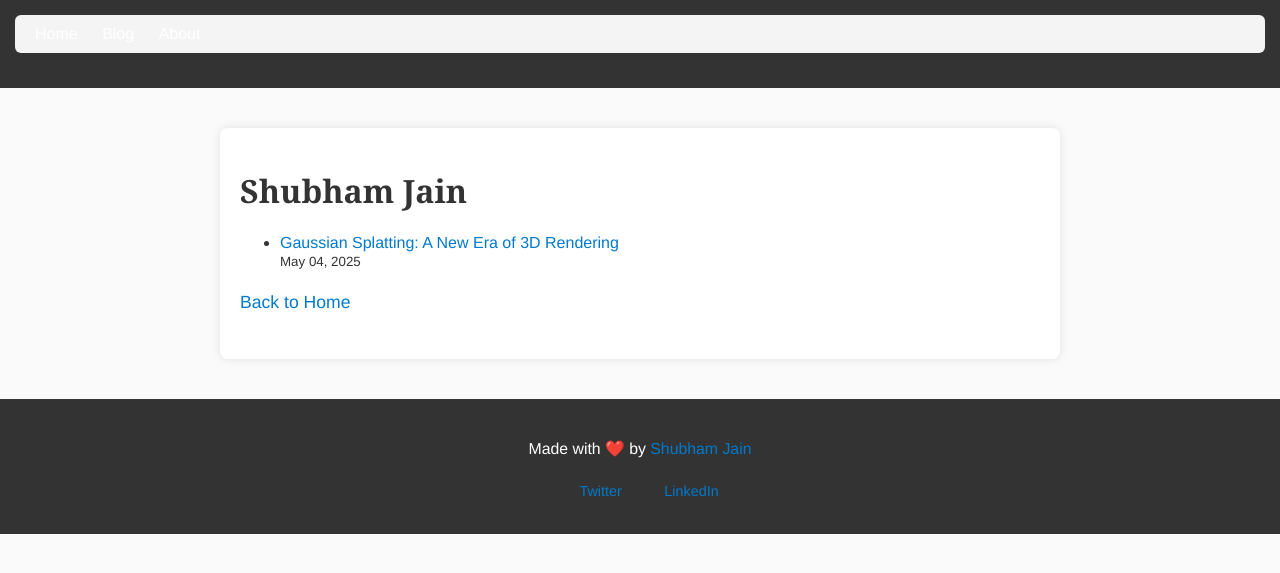
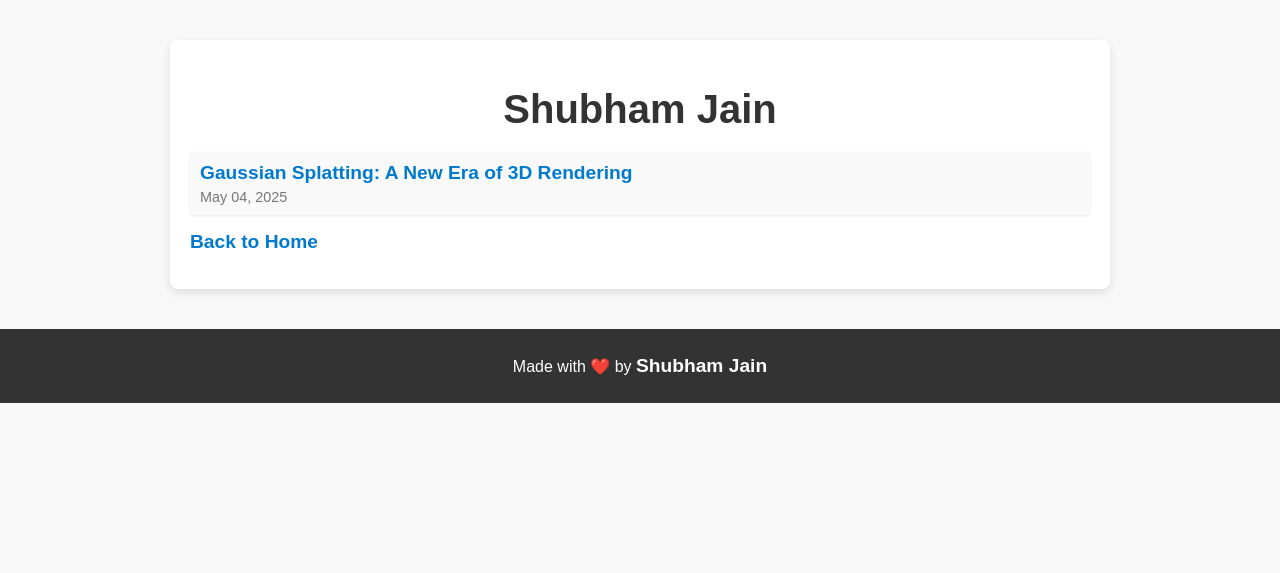
Before and after one commit to shubhamJain1203/shubham-jain.github.io, a Jekyll site: the page built from index.md, in a window 1280 px wide. Shown: the top 573 px of the page. Built offline with Jekyll 4.4.1, drawn with Linux system fonts in a browser that asks for light colours.

Commit message:
better layout design

```diff
--- a/_layouts/default.html
+++ b/_layouts/default.html
@@ -7,101 +7,91 @@ title: "Blogs"
 <html lang="en">
   <head>
     <meta charset="UTF-8">
-  <meta name="viewport" content="width=device-width, initial-scale=1.0">
-  <meta name="description" content="{{ site.description }}">
-  <title>{{ page.title }} - {{ site.title }}</title>
+    <title>{{ page.title }}</title>
 
-  <!-- Stylesheets -->
-  <link rel="stylesheet" href="https://cdnjs.cloudflare.com/ajax/libs/font-awesome/5.15.3/css/all.min.css">
+    <!-- MathJax script for LaTeX rendering -->
+    <script src="https://polyfill.io/v3/polyfill.min.js?features=es6"></script>
+    <script id="MathJax-script" async
+      src="https://cdn.jsdelivr.net/npm/mathjax@3/es5/tex-mml-chtml.js">
+    </script>
+
     <style>
-    /* General body and page styles */
+      /* General styles for the page */
       body {
-      font-family: 'Helvetica Neue', Arial, sans-serif;
-      background-color: #fafafa;  /* soft light gray background */
-      color: #333;  /* dark text for contrast */
+        font-family: Arial, sans-serif;
+        background-color: #f8f8f8;
+        color: #333;
         margin: 0;
         padding: 0;
       }
 
-    h1, h2, h3 {
-      color: #333;
-      font-family: 'Georgia', serif;  /* elegant serif font for headings */
+      /* Main content styles */
+      main {
+        max-width: 900px;
+        margin: 40px auto;
+        padding: 20px;
+        background-color: #fff;
+        border-radius: 8px;
+        box-shadow: 0 4px 8px rgba(0, 0, 0, 0.1);
       }
 
-    p {
-      font-size: 1.1em;
-      line-height: 1.8;
+      /* Header styles */
+      h1 {
+        font-size: 2.5rem;
+        color: #333;
+        text-align: center;
         margin-bottom: 20px;
       }
 
-    /* Main Content */
-    main {
-      max-width: 800px;
-      margin: 40px auto;
-      padding: 20px;
-      background-color: white;
-      border-radius: 8px;
-      box-shadow: 0 0 10px rgba(0, 0, 0, 0.1);
+      /* Blog post links */
+      ul {
+        list-style-type: none;
+        padding: 0;
       }
 
-    /* Link and Hover Effects */
+      ul li {
+        margin-bottom: 15px;
+        padding: 10px;
+        background-color: #f9f9f9;
+        border-radius: 5px;
+        box-shadow: 0 1px 3px rgba(0, 0, 0, 0.1);
+        transition: background-color 0.3s;
+      }
+
+      ul li:hover {
+        background-color: #f1f1f1;
+      }
+
       a {
+        text-decoration: none;
         color: #007acc;
-      text-decoration: none;
-      transition: color 0.3s ease, text-decoration 0.3s ease;
+        font-weight: bold;
+        font-size: 1.2rem;
       }
 
       a:hover {
         color: #005a8c;
-      text-decoration: underline;
       }
 
-    img {
-      border-radius: 8px;
-      transition: transform 0.3s ease;
+      /* Small text for date */
+      small {
+        display: block;
+        margin-top: 5px;
+        font-size: 0.9rem;
+        color: #777;
       }
 
-    img:hover {
-      transform: scale(1.05);  /* Slight zoom effect */
-    }
-
-    /* Header Styles */
-    header {
-      background-color: #333;
-      padding: 15px;
-    }
-
-    header nav a {
-      color: white;
+      /* Footer styles */
+      footer {
+        text-align: center;
+        margin-top: 40px;
         padding: 10px;
-      text-decoration: none;
-    }
-
-    header nav a:hover {
-      background-color: #555;
-    }
-
-    /* Footer Styles */
-    footer {
         background-color: #333;
         color: white;
-      text-align: center;
-      padding: 20px;
-      font-size: 0.9em;
-    }
-
-    footer ul {
-      list-style: none;
-      padding: 0;
-    }
-
-    footer ul li {
-      display: inline;
-      margin: 0 10px;
       }
 
       footer a {
-      color: #007acc;
+        color: #fff;
         text-decoration: none;
       }
 
@@ -109,79 +99,18 @@ title: "Blogs"
         text-decoration: underline;
       }
 
-    /* Table of Contents Styles */
-    nav {
-      background-color: #f4f4f4;
-      padding: 10px;
-      margin-bottom: 20px;
-      border-radius: 6px;
-    }
-
-    nav a {
-      color: #007acc;
-    }
-
-    nav a:hover {
-      text-decoration: underline;
-    }
-
-    /* Responsive Design */
-    @media (max-width: 768px) {
-      main {
-        margin: 20px;
-        padding: 15px;
-      }
-
-      header {
-        text-align: center;
-      }
-
-      header nav {
-        display: block;
-      }
-
-      header nav a {
-        display: block;
-        margin: 10px 0;
-      }
-    }
-
-    /* Smooth Scrolling */
-    html {
-      scroll-behavior: smooth;
-    }
-
-    /* Code Styling */
-    pre, code {
-      background-color: #f4f4f4;
-      padding: 10px;
-      border-radius: 5px;
-      font-family: "Courier New", monospace;
-    }
-
-    pre {
-      overflow-x: auto;
-    }
-
     </style>
   </head>
+
   <body>
-
-  <header>
-    <nav>
-      <a href="/">Home</a>
-      <a href="/blog">Blog</a>
-      <a href="/about">About</a>
-    </nav>
-  </header>
-
     <main>
       <h1>{{ page.title }}</h1>
 
+      <!-- Displaying blog posts -->
       <ul>
         {% for post in site.posts %}
           <li>
-          <a href="{{ post.url }}">{{ post.title }}</a><br>
+            <a href="{{ post.url }}">{{ post.title }}</a>
             <small>{{ post.date | date: "%B %d, %Y" }}</small>
           </li>
         {% endfor %}
@@ -192,11 +121,6 @@ title: "Blogs"
 
     <footer>
       <p>Made with ❤️ by <a href="https://github.com/shubhamJain1203">Shubham Jain</a></p>
-    <ul>
-      <li><a href="https://twitter.com/yourhandle"><i class="fa fa-twitter"></i> Twitter</a></li>
-      <li><a href="https://linkedin.com/in/yourprofile"><i class="fa fa-linkedin"></i> LinkedIn</a></li>
-    </ul>
     </footer>
-
   </body>
 </html>
```
Lines whose indentation alone changed are shown as unchanged.
